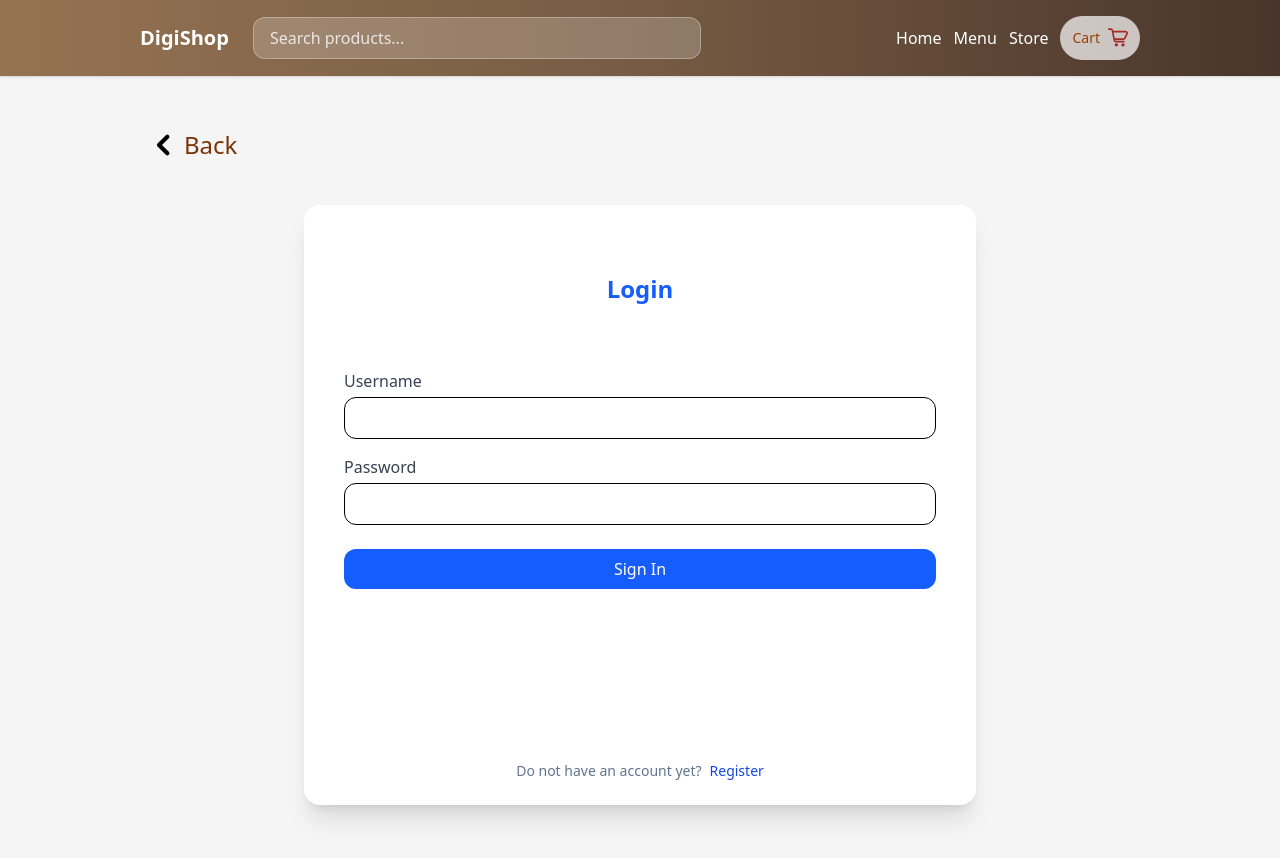
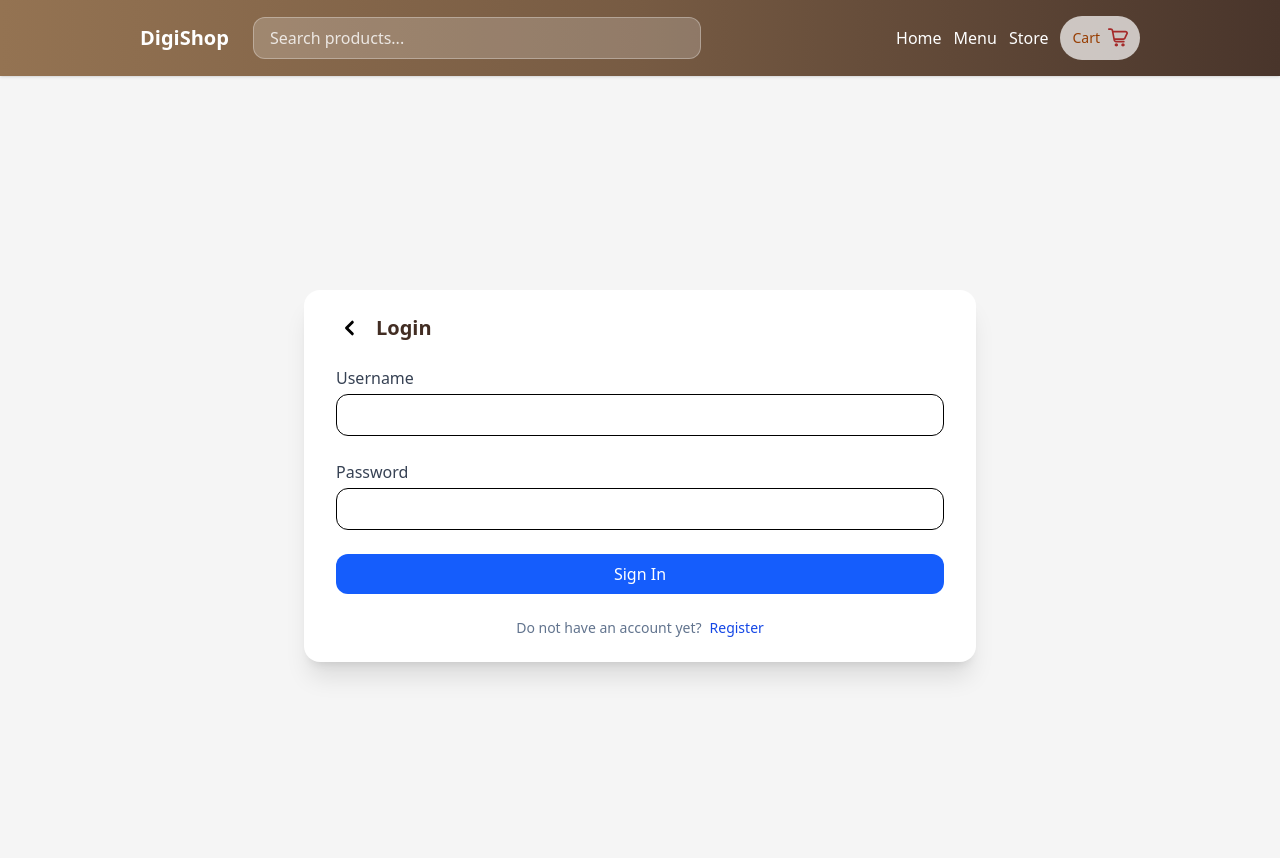
Before and after one commit to farhanswitch/digishop-ui, a React (Vite) app: page /login in a window 1280 px wide. Shown: the top 858 px of the page. Built offline with nearby package versions, Linux system fonts and the light colour scheme.

Commit message:
Adjust loginpage to match other page styles

```diff
--- a/src/pages/Login.jsx
+++ b/src/pages/Login.jsx
@@ -23,13 +23,12 @@ const LoginPage = () => {
   const handleSubmit = (username, password) => {
     const errors = validatingLogin(username, password);
     if (errors.length !== 0) {
-      console.log({ errors });
       setResponse({
         statusMsg: "Error",
         errors,
       });
       setShowModal(true);
-      return false;
+      return;
     }
     axios
       .post("http://localhost:4777/user/login", {
@@ -45,7 +44,6 @@ const LoginPage = () => {
         setResponse({
           statusMsg: "Success",
         });
-        console.log(response.data);
       })
       .catch((err) => {
         const arrErrors = [];
@@ -76,27 +74,24 @@ const LoginPage = () => {
             nextPath={"/dashboard"}
           />
         )}
-        <div className="w-full h-screen flex items-center justify-center bg-neutral-100">
+        <div className="w-full min-h-screen flex items-center justify-center bg-neutral-100">
           <div className="w-full max-w-5xl px-4">
-            <button onClick={() => navigate(-1)}>
-              <div className="flex mb-10 -mt-60 items-center">
-                <ArrowLeftIcon width={40} color="brown" />
-                <p className="text-amber-900 font-medium text-2xl">Back</p>
+            <div className="bg-white px-8 py-6 rounded-2xl shadow-xl w-full max-w-2xl mx-auto">
+              <div className="flex items-center mb-6">
+                <button onClick={() => navigate(-1)} className="mr-3">
+                  <ArrowLeftIcon width={28} color="#734B29" />
+                </button>
+                <h1 className="text-xl font-bold text-[#422D23]">Login</h1>
               </div>
-            </button>
-            <div className="bg-white px-10 pb-6 rounded-2xl shadow-xl min-h-[600px] w-full max-w-2xl mx-auto flex flex-col justify-between -mt-40">
-              <div className="flex flex-col justify-center flex-1">
-                <h2 className="text-2xl -mt-20 mb-16 font-semibold text-blue-600 text-center">
-                  Login
-                </h2>
+
               <form
                 onSubmit={(e) => {
                   e.preventDefault();
                   handleSubmit(username, password);
                 }}
-                  className="w-full"
+                className="space-y-6"
               >
-                  <div className="mb-4">
+                <div>
                   <label
                     htmlFor="username"
                     className="block text-gray-700 mb-1"
@@ -113,7 +108,7 @@ const LoginPage = () => {
                     required
                   />
                 </div>
-                  <div className="mb-6">
+                <div>
                   <label
                     htmlFor="password"
                     className="block text-gray-700 mb-1"
@@ -137,7 +132,7 @@ const LoginPage = () => {
                   Sign In
                 </button>
               </form>
-              </div>
+
               <p className="text-sm mt-6 text-center text-slate-500">
                 Do not have an account yet?
                 <Link className="text-blue-700 ml-2" to={"/register"}>
```
Lines whose indentation alone changed are shown as unchanged.
